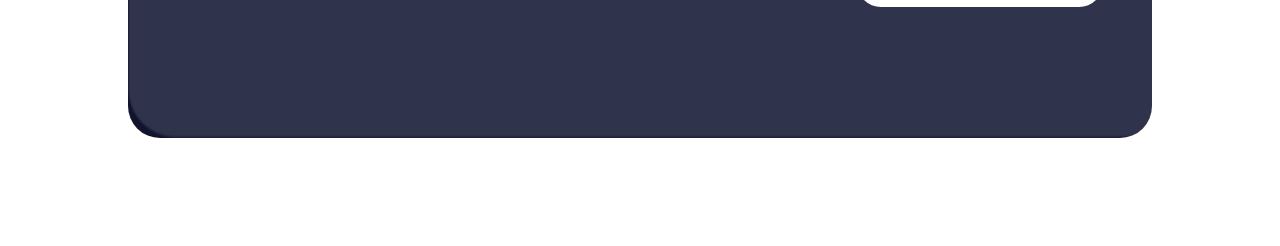
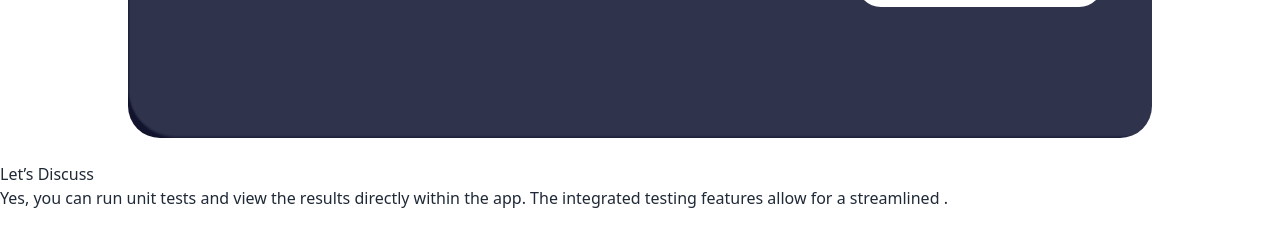
Before and after one commit to mahedee007/forum-api, a website built with Vite: page index.html in a window 1280 px wide. Shown: the part 510-756 px from the top of the page. Built offline with nearby package versions, Linux system fonts and the light colour scheme.

Commit message:
second commit

```diff
--- a/index.html
+++ b/index.html
@@ -57,7 +57,11 @@
 
         </div>
     </header>
-    <main>
+    <main class="mt-6">
+        <section>
+            <h4> Let’s Discuss</h4>
+            <p>Yes, you can run unit tests and view the results directly within the app. The integrated testing features allow for a streamlined .</p>
+        </section>
 
     </main>
 
```
